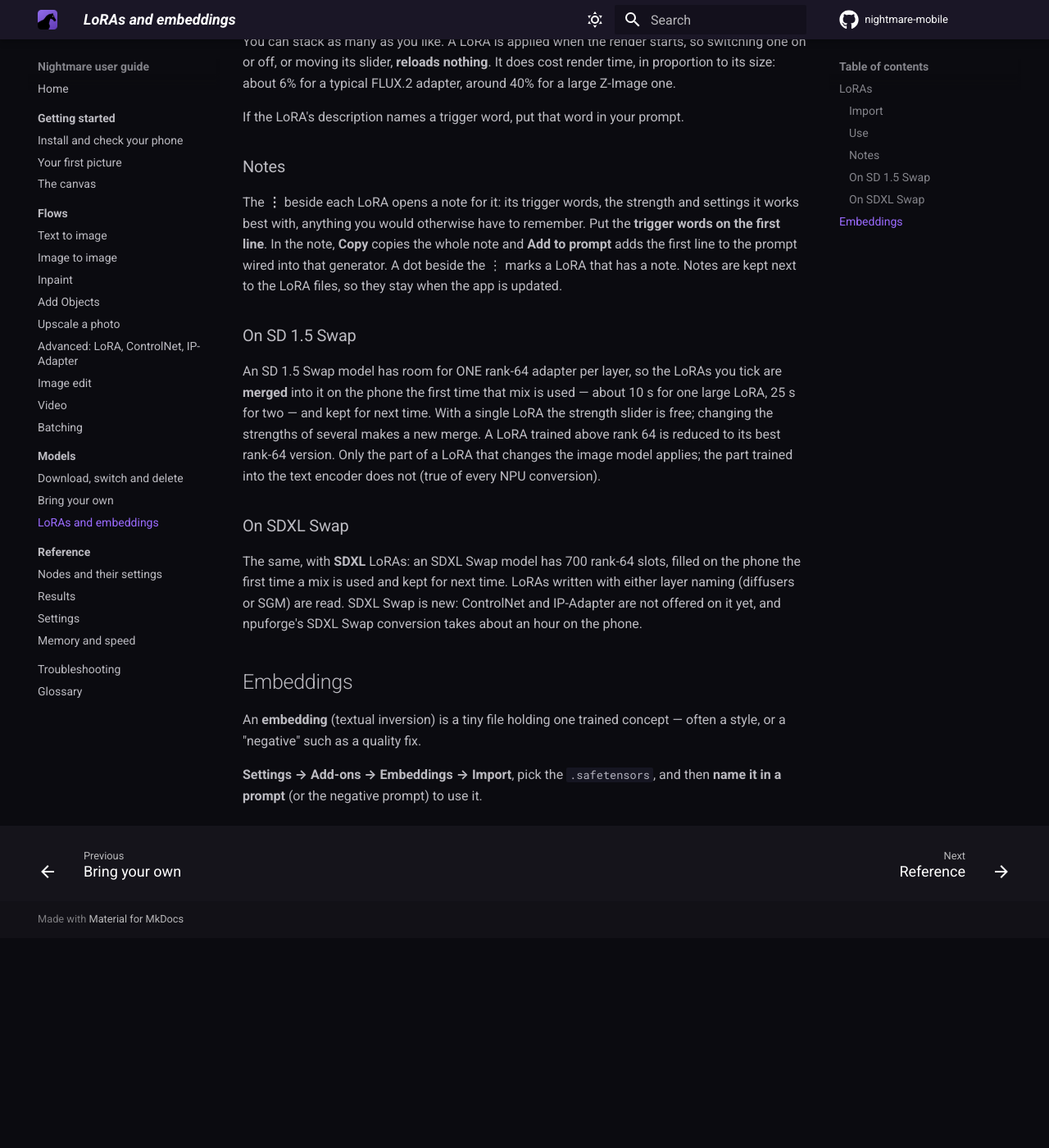
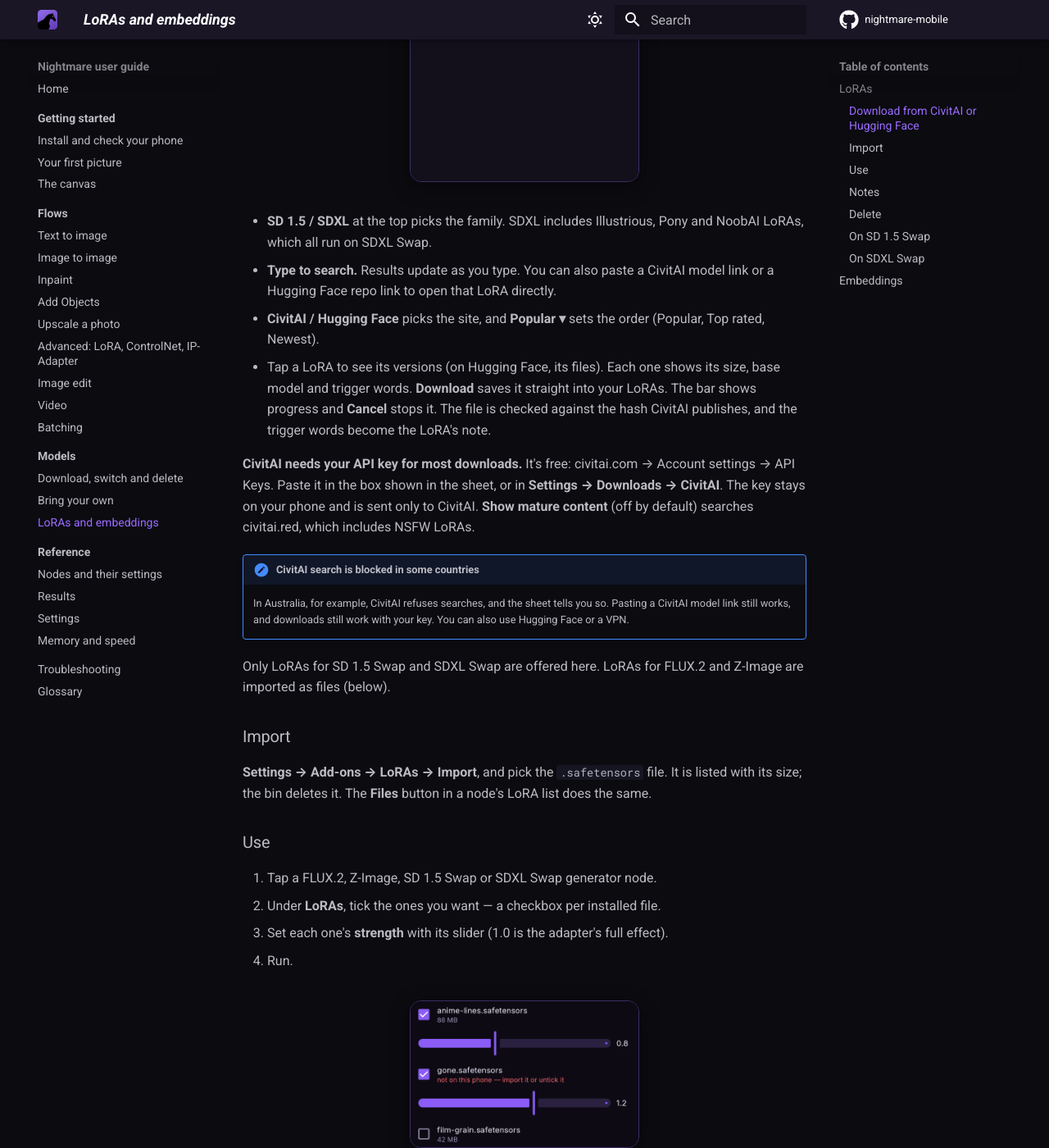
Before and after one commit to AbrahamPaulJ/nightmare-mobile, an MkDocs documentation site: the page built from guide/pages/models/loras.md, in a window 1280 px wide and 1400 px high, scrolled down 971 px. Shown: the whole window at 82% size. Built offline with MkDocs 1.6.1 and Material for MkDocs 9.7.7, drawn with Linux system fonts in a browser that asks for light colours; comment, search, counter and statistics services are not loaded; before the commit the page ends 2115 px from its top, so only the background shows below that; some of the changed text lies outside the part shown.

```diff
--- a/guide/pages/models/loras.md
+++ b/guide/pages/models/loras.md
@@ -10,10 +10,43 @@ character or a concept. In Nightmare, LoRAs work on **FLUX.2**, **Z-Image**,
 **SDXL Swap** (an SDXL checkpoint converted in npuforge 1.0.10 or newer as *SDXL Swap*, with
 LoRA ticked; 1.0.11 offers LoRA as SDXL Swap's only feature).
 
+### Download from CivitAI or Hugging Face
+
+On an **SD 1.5 Swap** or **SDXL Swap** generator node, open **LoRAs** and tap **Search
+online**. The **Get LoRAs** sheet opens on the most popular LoRAs for that node's family.
+
+<figure markdown>
+  ![Get LoRAs](../img/lora-browser.png){ .screen }
+</figure>
+
+- **SD 1.5 / SDXL** at the top picks the family. SDXL includes Illustrious, Pony and NoobAI
+  LoRAs, which all run on SDXL Swap.
+- **Type to search.** Results update as you type. You can also paste a CivitAI model link or a
+  Hugging Face repo link to open that LoRA directly.
+- **CivitAI / Hugging Face** picks the site, and **Popular ▾** sets the order (Popular, Top
+  rated, Newest).
+- Tap a LoRA to see its versions (on Hugging Face, its files). Each one shows its size,
+  base model and trigger words. **Download** saves it straight into your LoRAs. The bar
+  shows progress and **Cancel** stops it. The file is checked against the hash CivitAI
+  publishes, and the trigger words become the LoRA's note.
+
+**CivitAI needs your API key for most downloads.** It's free: civitai.com → Account settings →
+API Keys. Paste it in the box shown in the sheet, or in **Settings → Downloads → CivitAI**. The key
+stays on your phone and is sent only to CivitAI. **Show mature content** (off by default)
+searches civitai.red, which includes NSFW LoRAs.
+
+!!! note "CivitAI search is blocked in some countries"
+    In Australia, for example, CivitAI refuses searches, and the sheet tells you so. Pasting
+    a CivitAI model link still works, and downloads still work with your key. You can also use
+    Hugging Face or a VPN.
+
+Only LoRAs for SD 1.5 Swap and SDXL Swap are offered here. LoRAs for FLUX.2 and Z-Image are
+imported as files (below).
+
 ### Import
 
 **Settings → Add-ons → LoRAs → Import**, and pick the `.safetensors` file. It is listed with
-its size; the bin deletes it.
+its size; the bin deletes it. The **Files** button in a node's LoRA list does the same.
 
 ### Use
 
@@ -36,9 +69,21 @@ If the LoRA's description names a trigger word, put that word in your prompt.
 
 The **⋮** beside each LoRA opens a note for it: its trigger words, the strength and settings it
 works best with, anything you would otherwise have to remember. Put the **trigger words on the
-first line**. In the note, **Copy** copies the whole note and **Add to prompt** adds the first
-line to the prompt wired into that generator. A dot beside the ⋮ marks a LoRA that has a note.
-Notes are kept next to the LoRA files, so they stay when the app is updated.
+first line**. A LoRA downloaded with **Search online** comes with its trigger words already
+filled in. In the note:
+
+- **Copy** copies the whole note.
+- **Add to prompt** adds the first line to the end of the prompt wired into that generator.
+- **Replace prompt** replaces that prompt's text with the first line.
+
+A dot beside the ⋮ marks a LoRA that has a note. Notes are kept next to the LoRA files, so they
+stay when the app is updated.
+
+### Delete
+
+**Delete** in a LoRA's ⋮ removes the file from the phone, after asking. If the LoRA was ticked
+on that node, it is unticked too. Any other node that uses it will refuse to run until you add
+it again or untick it. **Settings → Add-ons → LoRAs** deletes LoRAs too.
 
 ### On SD 1.5 Swap
 
@@ -53,8 +98,9 @@ part trained into the text encoder does not (true of every NPU conversion).
 
 The same, with **SDXL** LoRAs: an SDXL Swap model has 700 rank-64 slots, filled on the phone the
 first time a mix is used and kept for next time. LoRAs written with either layer naming
-(diffusers or SGM) are read. SDXL Swap is new: ControlNet and IP-Adapter are not offered on it
-yet, and npuforge's SDXL Swap conversion takes about an hour on the phone.
+(diffusers or SGM) are read. From npuforge 1.0.12 an SDXL Swap conversion can also keep
+ControlNet and IP-Adapter ([nodes](../reference/nodes.md#image-generator)); npuforge's SDXL Swap
+conversion takes about an hour on the phone.
 
 ## Embeddings
 
--- a/guide/pages/reference/nodes.md
+++ b/guide/pages/reference/nodes.md
@@ -26,17 +26,37 @@ Holds the text. Both boxes are shown on the node itself; tap one to edit it.
 | **Negative** | What to keep out of the picture (ignored at CFG 1 — FLUX.2, Z-Image, Qwen Image) |
 
 A token count under each box tells you how much of the model's prompt limit you have used.
+While you edit a box, a row of buttons under it works on the tag your cursor is in: **↑** and
+**↓** make it heavier or lighter by 0.1 (written `(tag:1.1)`; back at 1.0 the brackets go),
+**✕** deletes it, **+** starts a new tag after it, and the two arrows at the end undo and redo.
 If the prompt is in **Russian or Chinese**, a **文A** button translates it to English on the
 phone; the same button undoes it. See [Settings → Translation](settings.md#translation).
 
+The **picture button** on the prompt box writes a prompt from a picture. Pick one already on the
+canvas (an image node's photo, or what an output node made) or **From your phone**, and what to
+write:
+
+| | writes | for | model, time |
+|---|---|---|---|
+| **Short** | one sentence | photo models, SDXL, FLUX.2 | Florence-2 PromptGen, about 4 s |
+| **Detailed** | a paragraph — subject, clothes, pose, light, background | the same | Florence-2 PromptGen, about 4–5 s |
+| **Tags** | Danbooru tags, the character if it knows them, and a rating | Illustrious, Anima, Pony | WD tagger, about 1 s |
+
+It opens on **Tags** when the prompt feeds an anime checkpoint and on **Detailed** otherwise. An
+empty prompt is filled straight away; otherwise you see the result and choose **Add after your
+prompt** or **Replace your prompt**. Each model (548 MB and 378 MB) is offered the first time
+you need it and listed in [Models → Tools](../models/manage.md). Sentences can get details wrong;
+for anime, Tags is the accurate one. Nothing is filtered, and nothing leaves the phone.
+
 <figure markdown>
-  ![A prompt with the translate button](../img/inspector-prompt-translate.png){ .screen }
+  ![A prompt with the describe and translate buttons](../img/inspector-prompt-describe.png){ .screen }
 </figure>
 
 ## Image
 
 A photo from your gallery. Tap **Choose** to pick one (**Change** once there is one) — it opens
-your phone's **photo picker**; **Files** beside it opens the file browser instead, for a
+your phone's **photo picker** (on a phone without one, your **Gallery** app, which may ask for
+the Photos and videos permission); **Files** beside it opens the file browser instead, for a
 picture that is not in your gallery. It appears on the node straight away, no Run needed. The
 picture's own buttons swap it or clear it.
 
@@ -70,19 +90,19 @@ The palette card is **Image** with a chip per family — **SD 1.5**, **SD 1.5 Sw
 | **Shape** | SDXL, Anima | Crops the fixed 1024 square to an aspect. No reload |
 | **Width**, **Height** | FLUX.2, Z-Image, Qwen | 512–2048 in 64-pixel steps. No reload |
 | **LoRAs** | FLUX.2, Z-Image, SD 1.5 Swap, SDXL Swap | Adapters on top of the model, each with a strength. [LoRAs](../models/loras.md) |
-| **ControlNet** tile | SD 1.5 Swap | Type (**canny**, **depth**, **openpose** or none), strength, and the picture — always an image node wired into **control**: switching a type on wires the node's own photo in (image to image) or adds an image node (text to image); **Replace** puts a different picture in its own node, **none** removes the wire. The node's own photo follows its **crop window**; any other picture has its own **Crop** (drawn over the photo). Canny finds the edges; openpose finds the pose in a photo (the **Pose Detector**, 19 MB) or uses a skeleton as it is; depth makes a depth map from a photo (the **Depth Estimator**, 99 MB, about 1 s) or uses a ready-made one. Each ControlNet (about 370 MB) and each estimator is a download offered on the tile and in Models → Tools; a ControlNet not yet built for your chip says so The tile shows what the ControlNet sees; **⬇** above that picture saves it to the gallery |
-| **IP-Adapter** tile | SD 1.5 Swap (npuforge 1.0.7+ and the defaults) | A reference picture the render follows — an image node wired into **reference**, added when you pick **plus** or **face** (**none** removes the wire), with its own **Crop** over the photo. **plus** carries its subject and style, **face** a face; strength 0–1.5 (0.6 to start). The encoder (1.3 GB, about 6 s a picture) and each adapter are downloads offered on the tile and in Models → Tools. The tile shows the square the encoder reads. An older Swap model says to convert it again (or, for a default, to download it again) |
+| **ControlNet** tile | SD 1.5 Swap, SDXL Swap | Type (**canny**, **depth**, **openpose** or none), strength, and the picture — always an image node wired into **control**: switching a type on wires the node's own photo in (image to image) or adds an image node (text to image); **Replace** puts a different picture in its own node, **none** removes the wire. The node's own photo follows its **crop window**; any other picture has its own **Crop** (drawn over the photo). Canny finds the edges; openpose finds the pose in a photo (the **Pose Detector**, 19 MB) or uses a skeleton as it is; depth makes a depth map from a photo (the **Depth Estimator**, 99 MB, about 1 s) or uses a ready-made one. Each ControlNet (SD 1.5 about 370 MB, SDXL about 1.3 GB, 8 Gen 3 and newer) and each estimator is a download offered on the tile and in Models → Tools; a ControlNet not yet built for your chip says so. On an SDXL Swap conversion made without ControlNet the tile is dimmed and says why. The tile shows what the ControlNet sees; **⬇** above that picture saves it to the gallery |
+| **IP-Adapter** tile | SD 1.5 Swap (npuforge 1.0.7+ and the defaults), SDXL Swap (npuforge 1.0.12+, IP-Adapter ticked) | A reference picture the render follows — an image node wired into **reference**, added when you pick **plus** or **face** (**none** removes the wire), with its own **Crop** over the photo. **plus** carries its subject and style, **face** a face; strength 0–1.5 (0.6 to start). The encoder (1.3 GB, about 6 s a picture) and each adapter (SDXL's 425 MB) are downloads offered on the tile and in Models → Tools. The tile shows the square the encoder reads. An older Swap model says to convert it again (or, for a default, to download it again) |
 | **Crop** frame | with an image | Which part of the photo is used. Tap the picture on the node to frame it |
 | **Pad** | with an image | What fills the frame where it runs off a small photo: **Black**, **Blur**; edit models also **Green** |
 | **Allow padding** | FLUX.2, Qwen (edit) | Lets the frame zoom out past the photo; the padding is generated |
-| **Reference** region | FLUX.2, Qwen, SD 1.5 Swap | Which part of the reference picture is used |
+| **Reference** region | FLUX.2, Qwen, SD 1.5 Swap, SDXL Swap | Which part of the reference picture is used |
 
 The **bars icon** beside Seed, Steps, CFG, Denoise and Scheduler arms that setting for a
 [batch](../flows/batch.md).
 
 ## Inpaint generator
 
-Everything the image generator has, plus the mask. Families: **SD 1.5**, **SD 1.5 Swap** (with its LoRAs and ControlNet; a blend inpaint, so a big fill can leave a soft seam), **SDXL**, **SDXL Swap** (with its LoRAs; a real inpainting model when converted with *Inpaint*), **Anima**, **Z-Image**, **Qwen Image** and **Krea 2** (the area is redrawn at the Denoise strength and blended back along the mask — best at 0.5–0.8).
+Everything the image generator has, plus the mask. Families: **SD 1.5**, **SD 1.5 Swap** (with its LoRAs and ControlNet; a blend inpaint, so a big fill can leave a soft seam), **SDXL**, **SDXL Swap** (with its LoRAs, ControlNet and IP-Adapter; a real inpainting model when converted with *Inpaint*), **Anima**, **Z-Image**, **Qwen Image** and **Krea 2** (the area is redrawn at the Denoise strength and blended back along the mask — best at 0.5–0.8).
 
 | setting | what it does |
 |---|---|
```
Also changed, not shown: guide/pages/flows/text-to-image.md (+3 -0 lines), guide/pages/models/bring-your-own.md (+4 -3 lines), guide/pages/reference/settings.md (+10 -1 lines), README.md, guide/pages/img/inspector-prompt-describe.png (added), guide/pages/img/lora-browser.png (added), guide/pages/img/settings-downloads.png, 1 other file.
